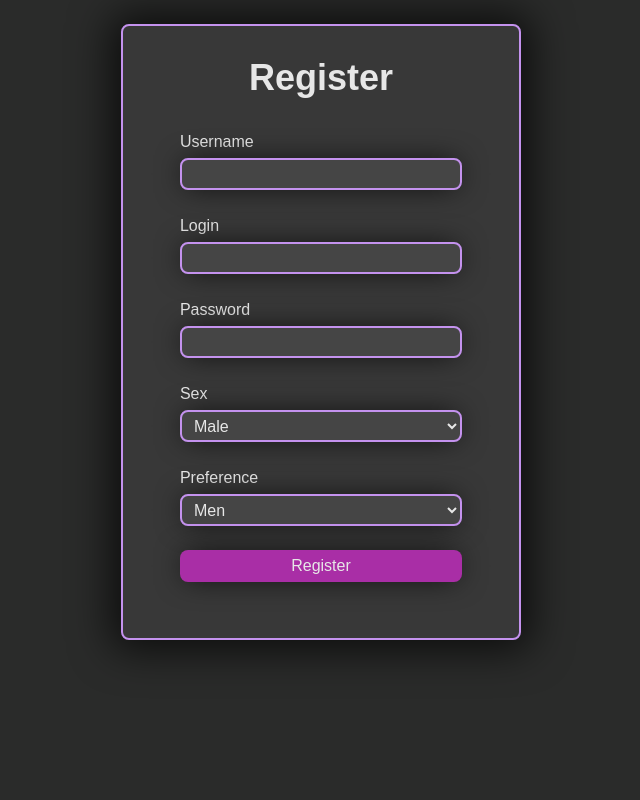
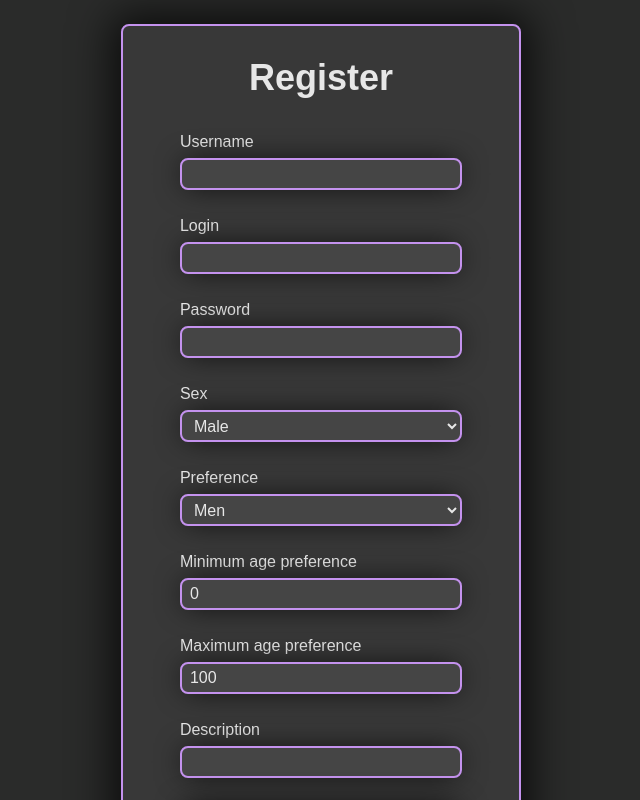
Before and after one commit to TeamProjectUMCS/Frontend, a SvelteKit app in the folder my-app/: page /register in a window 1280 px wide. Shown: the whole page, without its empty margins (319-959 px from the left). Built offline with nearby package versions, Linux system fonts and the light colour scheme.

Commit message:
ogarniecie frontu na profile page i headera

```diff
--- a/my-app/package.json
+++ b/my-app/package.json
@@ -46,6 +46,7 @@
 		"vitest": "^3.0.0"
 	},
 	"dependencies": {
-		"@stomp/stompjs": "^7.1.1"
+		"@stomp/stompjs": "^7.1.1",
+		"stomp": "^0.1.1"
 	}
 }
--- a/my-app/src/lib/api/authApi.ts
+++ b/my-app/src/lib/api/authApi.ts
@@ -106,6 +106,10 @@ export interface RegisterRequest {
     password: string;
     sex: Sex;
     preference: Preference;
+    age: number,
+    age_min: number,
+    age_max: number,
+    description: string
 }
 
 export interface RegisterResponseDto {
--- a/my-app/src/lib/data/RegistrationFormData.ts
+++ b/my-app/src/lib/data/RegistrationFormData.ts
@@ -7,13 +7,22 @@ class RegistrationFormData {
     login: string;
     sex: Sex;
     preference: Preference;
+    age: number;
+    age_min: number;
+    age_max:number;
+    description:string;
 
-    constructor(username: string, password: string, login: string, sex: Sex, preference: Preference) {
+    constructor(username: string, password: string, login: string, sex: Sex, preference: Preference, age:number, age_min: number, age_max:number,description:string)
+{
         this.username = username;
         this.password = password;
         this.login = login;
         this.sex = sex;
         this.preference = preference;
+        this.age=age;
+        this.age_min=age_min;
+        this.age_max=age_max;
+        this.description=description;
     }
 }
 
--- a/my-app/src/routes/Header.svelte
+++ b/my-app/src/routes/Header.svelte
@@ -3,23 +3,23 @@
 </script>
 
 <div class=" text-white">
-	<header class="flex items-center justify-between p-4 bg-neutral-700 text-neutral-100">
-		<nav class="flex items-center justify-between w-screen">
+	<header class="flex items-center justify-center p-4 bg-background text-neutral-100 border-secondary-700 border-b">
+		<nav class="w-full flex justify-center">
 			<ul class="flex items-center space-x-4 text-neutral-100">
-				<li aria-current={page.url.pathname === '/' ? 'page' : undefined}>
-					<a href="/">Home</a>
+				<li aria-current={page.url.pathname === '/discover' ? 'page' : undefined}>
+					<a href="/discover" class="text-white hover:text-secondary-700 text-lg">Discover</a>
 				</li>
 				<li aria-current={page.url.pathname.startsWith('/tests') ? 'page' : undefined}>
-					<a href="/tests">TEST</a>
+					<a href="/tests" class="text-white hover:text-secondary-700 text-lg">Test michasia</a>
 				</li>
 				<li aria-current={page.url.pathname.startsWith('/chat') ? 'page' : undefined}>
-					<a href="/chat">chat</a>
+					<a href="/chat" class="text-white hover:text-secondary-700 text-lg">Chat</a>
+				</li>
+				<li aria-current={page.url.pathname === '/profile' ? 'page' : undefined} >
+					<a href="/profile" class="text-white hover:text-secondary-700 text-lg">Profile</a>
 				</li>
 				<li aria-current={page.url.pathname === '/logout' ? 'page' : undefined}>
-					<a href="/" class="text-white">Logout</a>
-				</li>
-				<li aria-current={page.url.pathname === '/profile' ? 'page' : undefined} >
-					<a href="/profile" class="text-white">Profile</a>
+					<a href="/" class="text-white hover:text-secondary-700 text-lg" >Logout :(</a>
 				</li>
 			</ul>
 		</nav>
--- a/my-app/src/routes/profile/+page.svelte
+++ b/my-app/src/routes/profile/+page.svelte
@@ -9,7 +9,7 @@
         hobbies: string[];
         description: string;
         localization: string | null;
-        age: number;
+        // age: number;
         age_min: number;
         age_max: number;
     };
@@ -60,7 +60,7 @@
                 editedPreference = profile.preference;
                 editedDescription = profile.description;
                 editedLocalization = profile.localization ?? "";
-                editedAge = profile.age;
+                // editedAge = profile.age;
                 editedAgeMin = profile.age_min;
                 editedAgeMax = profile.age_max;
             }
@@ -91,7 +91,6 @@
                     hobbyIds: [],
                     description: editedDescription,
                     localization: editedLocalization,
-                    age: editedAge,
                     ageMin: editedAgeMin,
                     ageMax: editedAgeMax,
                     sex: editedSex.toUpperCase()
@@ -149,7 +148,7 @@
     onMount(fetchProfile);
 </script>
 
-<div class="p-8 max-w-3xl mx-auto bg-background text-neutral-100 rounded-2xl shadow-form font-sans">
+<div class="p-8 max-w-xl mx-auto m-10 bg-background text-neutral-100 rounded-2xl shadow-form font-sans">
     {#if loading}
         <p>Ładowanie profilu...</p>
     {:else if error}
@@ -158,10 +157,11 @@
         <h1 class="text-3xl font-bold text-primary-500 mb-4">{profile.username}</h1>
 
         <h2 class="text-2xl text-secondary-500 font-semibold mt-8 mb-4">Dane osobowe</h2>
-        <div class="mb-4"><strong>Login:</strong> {profile.login}</div>
+<!--        <div class="mb-4"><strong>Login:</strong> {profile.login}</div>-->
 
-        <div class="mb-4">
-            <label class="block mb-1">Płeć:</label>
+        <div class="flex flex-row gap-4 justify-center max-w-full">
+        <div class="w-1/2 mb-4">
+            <label class="text-lg block mb-1">Płeć:</label>
             <select bind:value={editedSex} class="w-full p-2 bg-neutral-900 border border-neutral-700 rounded-special text-neutral-100">
                 {#each sexOptions as option}
                     <option value={option}>{option}</option>
@@ -169,23 +169,24 @@
             </select>
         </div>
 
-        <div class="mb-4">
-            <label class="block mb-1">Preferencje:</label>
+        <div class=" w-1/2 mb-4">
+            <label class=" text-lg block mb-1">Preferencje:</label>
             <select bind:value={editedPreference} class="w-full p-2 bg-neutral-900 border border-neutral-700 rounded-special text-neutral-100">
                 {#each preferenceOptions as option}
                     <option value={option}>{option}</option>
                 {/each}
             </select>
         </div>
+        </div>
+
+<!--        <div class="mb-4">-->
+<!--            <label class="block mb-1">Wiek:</label>-->
+<!--            <input type="number" min="18" bind:value={editedAge}-->
+<!--                   class="w-full p-2 bg-neutral-900 border border-neutral-700 rounded-special text-neutral-100" />-->
+<!--        </div>-->
 
         <div class="mb-4">
-            <label class="block mb-1">Wiek:</label>
-            <input type="number" min="18" bind:value={editedAge}
-                   class="w-full p-2 bg-neutral-900 border border-neutral-700 rounded-special text-neutral-100" />
-        </div>
-
-        <div class="mb-4">
-            <label class="block mb-1">Zakres wieku partnera:</label>
+            <label class="block mb-1 text-lg">Zakres wieku partnera:</label>
             <div class="flex gap-4">
                 <input type="number" min="18" bind:value={editedAgeMin}
                        class="w-full p-2 bg-neutral-900 border border-neutral-700 rounded-special text-neutral-100" />
@@ -195,13 +196,13 @@
         </div>
 
         <div class="mb-4">
-            <label class="block mb-1">Opis:</label>
+            <label class="text-lg block mb-1">Opis:</label>
             <textarea rows="4" bind:value={editedDescription}
                       class="w-full p-2 bg-neutral-900 border border-neutral-700 rounded-special text-neutral-100"></textarea>
         </div>
 
         <div class="mb-4">
-            <label class="block mb-1">Lokalizacja:</label>
+            <label class="text-lg block mb-1">Lokalizacja:</label>
             <input type="text" bind:value={editedLocalization}
                    class="w-full p-2 bg-neutral-900 border border-neutral-700 rounded-special text-neutral-100" />
         </div>
@@ -227,19 +228,19 @@
         {/if}
 
         <div class="mb-4">
-            <label class="block mb-1">Obecne hasło:</label>
+            <label class="text-lg block mb-1">Obecne hasło:</label>
             <input type="password" bind:value={oldPassword}
                    class="w-full p-2 bg-neutral-900 border border-neutral-700 rounded-special text-neutral-100" />
         </div>
 
         <div class="mb-4">
-            <label class="block mb-1">Nowe hasło:</label>
+            <label class="text-lg block mb-1">Nowe hasło:</label>
             <input type="password" bind:value={newPassword}
                    class="w-full p-2 bg-neutral-900 border border-neutral-700 rounded-special text-neutral-100" />
         </div>
 
         <div class="mb-4">
-            <label class="block mb-1">Potwierdź nowe hasło:</label>
+            <label class="text-lg block mb-1">Potwierdź nowe hasło:</label>
             <input type="password" bind:value={confirmPassword}
                    class="w-full p-2 bg-neutral-900 border border-neutral-700 rounded-special text-neutral-100" />
         </div>
--- a/my-app/src/routes/register/+page.svelte
+++ b/my-app/src/routes/register/+page.svelte
@@ -9,6 +9,10 @@
     let password = "";
     let sex: Sex;
     let preference: Preference;
+    let age = 0;
+    let age_min = 0;
+    let age_max = 100;
+    let description = "";
     let error = "";
 
     async function registerUser() {
@@ -18,7 +22,11 @@
                 login,
                 password,
                 sex,
-                preference
+                preference,
+                age,
+                age_min,
+                age_max,
+                description
             });
             window.location.href = "/login";
         } catch (err) {
@@ -75,6 +83,34 @@
                 </select>
             </div>
 
+<!--            <div class="flex flex-col gap-1">-->
+<!--                <label for="age">Age</label>-->
+<!--                <input bind:value={age}-->
+<!--                        class="rounded-lg pl-2 h-8 border-2 border-secondary-400 bg-neutral-800 text-neutral-100 focus:outline-none focus:ring-2 focus:ring-primary-700 shadow-button"-->
+<!--                        id="age" required>-->
+<!--            </div>-->
+
+            <div class="flex flex-col gap-1">
+                <label for="age_min">Minimum age preference</label>
+                <input bind:value={age_min}
+                       class="rounded-lg pl-2 h-8 border-2 border-secondary-400 bg-neutral-800 text-neutral-100 focus:outline-none focus:ring-2 focus:ring-primary-700 shadow-button"
+                       id="age_min" required>
+            </div>
+
+            <div class="flex flex-col gap-1">
+                <label for="age_max">Maximum age preference</label>
+                <input bind:value={age_max}
+                       class="rounded-lg pl-2 h-8 border-2 border-secondary-400 bg-neutral-800 text-neutral-100 focus:outline-none focus:ring-2 focus:ring-primary-700 shadow-button"
+                       id="age_max" required>
+            </div>
+
+            <div class="flex flex-col gap-1">
+                <label for="description">Description</label>
+                <input bind:value={description}
+                       class="rounded-lg pl-2 h-8 border-2 border-secondary-400 bg-neutral-800 text-neutral-100 focus:outline-none focus:ring-2 focus:ring-primary-700 shadow-button"
+                       id="description" required>
+            </div>
+
             <button class="bg-primary-700 rounded-lg h-8 shadow-button" type="submit">Register</button>
         </form>
     </div>
```
Also changed, not shown: 1 other file (tests, documents, lock files or other folders).
